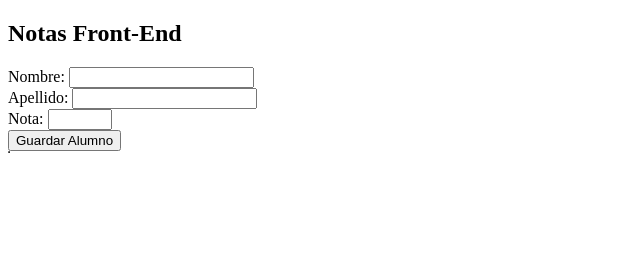
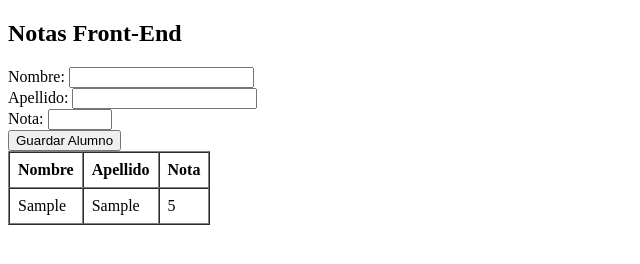
Before and after one commit to sebastiansantis1/proyecto-js-Lunes-tarde, a plain HTML site: page index.html in a window 1280 px wide. Both pictures are taken after typing "Sample", "Sample", "5" into the empty fields and a click on the button "Guardar Alumno". Shown: the whole page, without its empty margins (0-640 px from the left). Drawn offline with Linux system fonts and the light colour scheme.

Commit message:
fin de clase

```diff
--- a/index.html
+++ b/index.html
@@ -23,10 +23,17 @@
     <button type="submit">Guardar Alumno</button>
 </form>
 <table id="studentsTable" border="1" cellpadding="8" cellspacing="0">
-
+<thead>
+    <tr>
+        <th>Nombre</th>
+        <th>Apellido</th>
+        <th>Nota</th>
+    </tr>
+</thead>
+<tbody>
+    <!--Datos de las filas de cada alumno-->
+</tbody>
 </table>
-
-
 
     <script src="script.js"></script>
 </body>
--- a/script.js
+++ b/script.js
@@ -15,8 +15,8 @@ document.getElementById("studentForm").addEventListener("submit",function (e){
     const student={name,lastName,grade};
 
 students.push(student);
-console.log(students)
-
+//console.log(students)
+addStudentToTable(student)
 this.reset()
 
 });
@@ -27,5 +27,5 @@ function addStudentToTable(student){
         <td>${student.name}</td>
         <td>${student.lastName}</td>
         <td>${student.grade}</td>`;
-    tableBody.appendChild(row);
+     tableBody.appendChild(row);
 }
```
